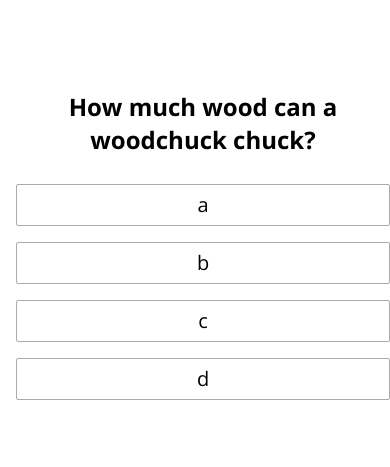
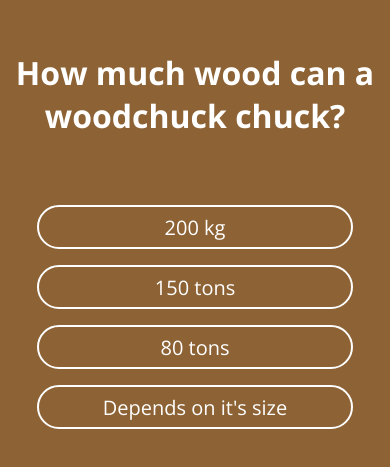
Before and after one commit to tejaskamath/questionOfTheDay, a Vue app: page / in a window 390 px wide. Shown: the part 191-658 px from the top of the page. Built offline with nearby package versions, Linux system fonts and the light colour scheme.

Commit message:
Added mobile responsiveness

```diff
--- a/src/App.vue
+++ b/src/App.vue
@@ -1,9 +1,9 @@
 <template>
   <div id="app">
     <div class="body">
-      <h2 class="question">{{questions[0].q}}</h2>
+      <h2 class="question">{{questions[ix].q}}</h2>
       <div class="answers">
-        <div class="ans" v-for="ans in questions[0].answers" :key="ans">
+        <div @click="selected" class="ans" v-for="ans in questions[ix].answers" :key="ans">
           <p>{{ans}}</p>
         </div>
       </div>
@@ -17,9 +17,10 @@ export default {
   name: 'App',
   data () {
     return {
+      ix: 0,
       questions: [{
         q: 'How much wood can a woodchuck chuck?',
-        answers: ['a', 'b', 'c', 'd'],
+        answers: ['200 kg', '150 tons', '80 tons', 'Depends on it\'s size'],
         correct: 'c'
       }, {
         q: 'New thang',
@@ -38,6 +39,9 @@ export default {
   display: flex;
   height: 100%;
   width: 100%;
+  background: #8D6235;
+  top: 0px;
+  left: 0px;
 }
 
 * {
@@ -51,6 +55,8 @@ export default {
 
 #app .question {
   text-align: center;
+  font-size: 32px;
+  color: white;
 }
 
 .answers {
@@ -58,29 +64,38 @@ export default {
   justify-content: space-evenly;
   width: 100%;
   flex-wrap: wrap;
+  margin-top: 60px;
 }
 
 .ans {
-  min-width: 15%;
+  min-width: 20%;
   height: 40px;
-  border-radius: 2px;
-  border: 1px solid #aaa;
+  border-radius: 200px;
+  border: 2px solid #fff;
   display: flex;
   margin: 8px;
   cursor: pointer;
+  color: white;
 }
 
 .ans:hover {
-  background: #f5f5f5;
+  background: rgba(255,255,255,0.4);
 }
 
 .ans:active {
-  background: #eee;
+  background: rgba(255,255,255,1);
+  color: #8D6235;
 }
 
-@media (max-width: 768px) {
+@media (max-width: 1000px) {
   .ans {
-    width: 100%;
+    width: calc(50% - 10%);
+  }
+}
+
+@media (max-width: 600px) {
+  .ans {
+    width: calc(100% - 20%);
   }
 }
 
```
